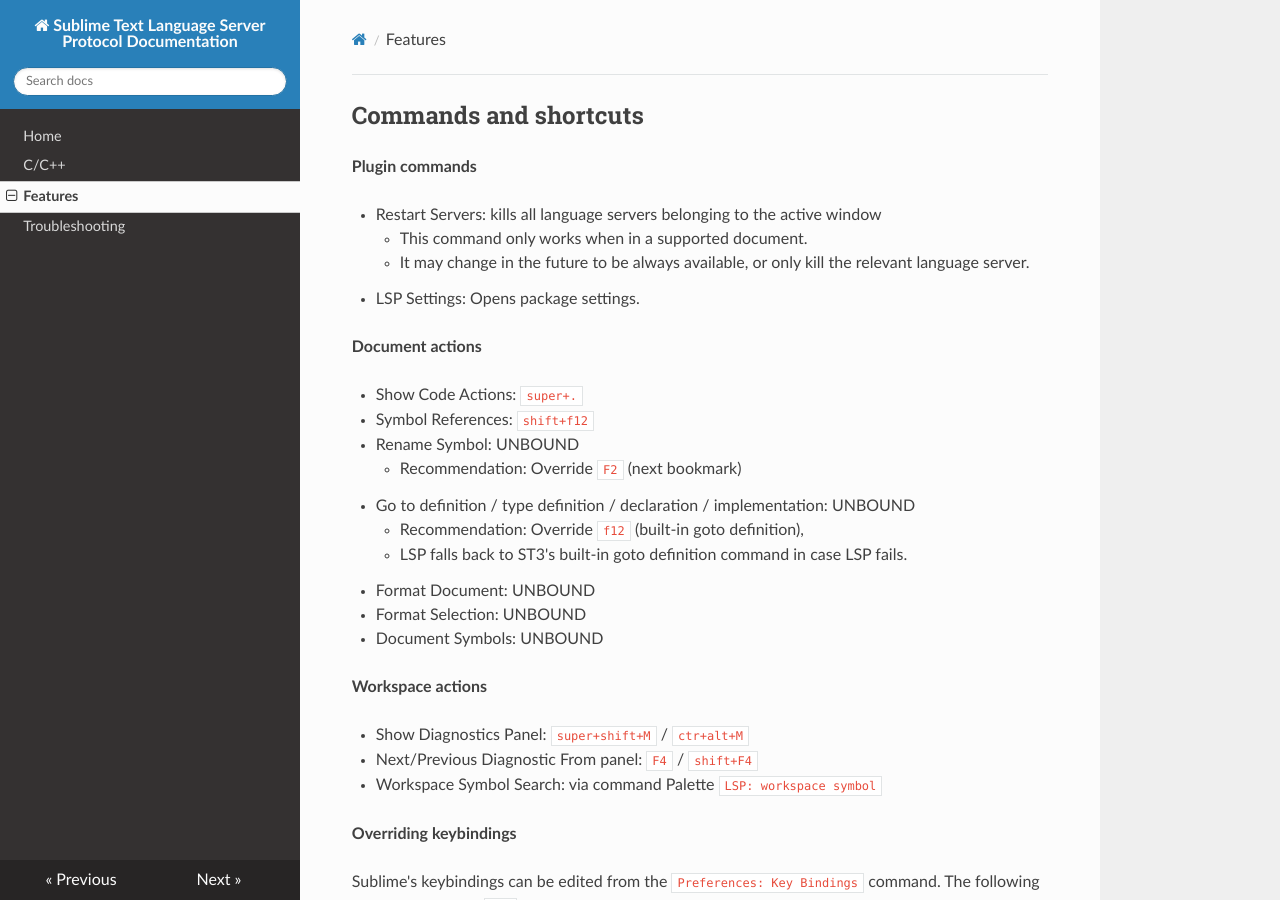
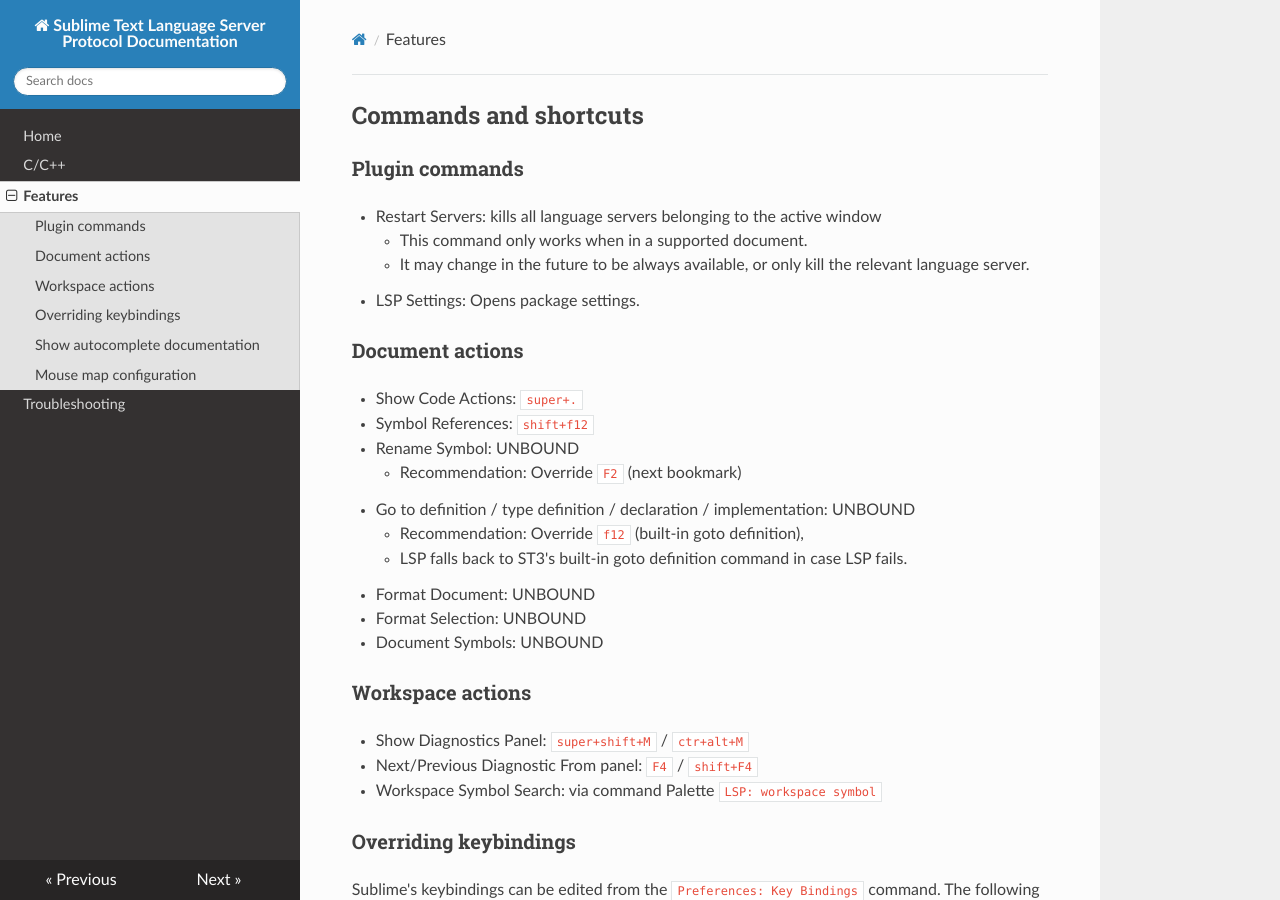
Before and after one commit to sublimelsp/LSP, an MkDocs documentation site: the page built from docs/features.md, in a window 1280 px wide and 900 px high. Built offline with MkDocs 1.6.1, drawn with Linux system fonts in a browser that asks for light colours; nearby versions of some CDN libraries.

Commit message:
use titles instead of bold as it adds and id in the html.

````diff
--- a/docs/features.md
+++ b/docs/features.md
@@ -1,14 +1,14 @@
 
 ## Commands and shortcuts
 
-**Plugin commands**
+### Plugin commands
 
 * Restart Servers: kills all language servers belonging to the active window
     * This command only works when in a supported document.
     * It may change in the future to be always available, or only kill the relevant language server.
 * LSP Settings: Opens package settings.
 
-**Document actions**
+### Document actions
 
 * Show Code Actions: `super+.`
 * Symbol References: `shift+f12`
@@ -21,13 +21,13 @@
 * Format Selection: UNBOUND
 * Document Symbols: UNBOUND
 
-**Workspace actions**
+### Workspace actions
 
 * Show Diagnostics Panel: `super+shift+M` / `ctr+alt+M`
 * Next/Previous Diagnostic From panel: `F4` / `shift+F4`
 * Workspace Symbol Search: via command Palette `LSP: workspace symbol`
 
-**Overriding keybindings**
+### Overriding keybindings
 
 Sublime's keybindings can be edited from the `Preferences: Key Bindings` command.
 The following example overrides `f12` to use LSP's go to definition when in javascript/typescript:
@@ -54,7 +54,7 @@
   { "keys": ["super+option+h"], "command": "lsp_hover"}
 ```
 
-**Show autocomplete documentation**
+### Show autocomplete documentation
 
 Some completion items can have documentation associated with them.
 
@@ -73,7 +73,7 @@
 },
 ```
 
-**Mouse map configuration**
+### Mouse map configuration
 
 See below link, but bind to `lsp_symbol_definition` command
 https://stackoverflow.com/questions/16235706/sublime-3-set-key-map-for-function-goto-definition
````
